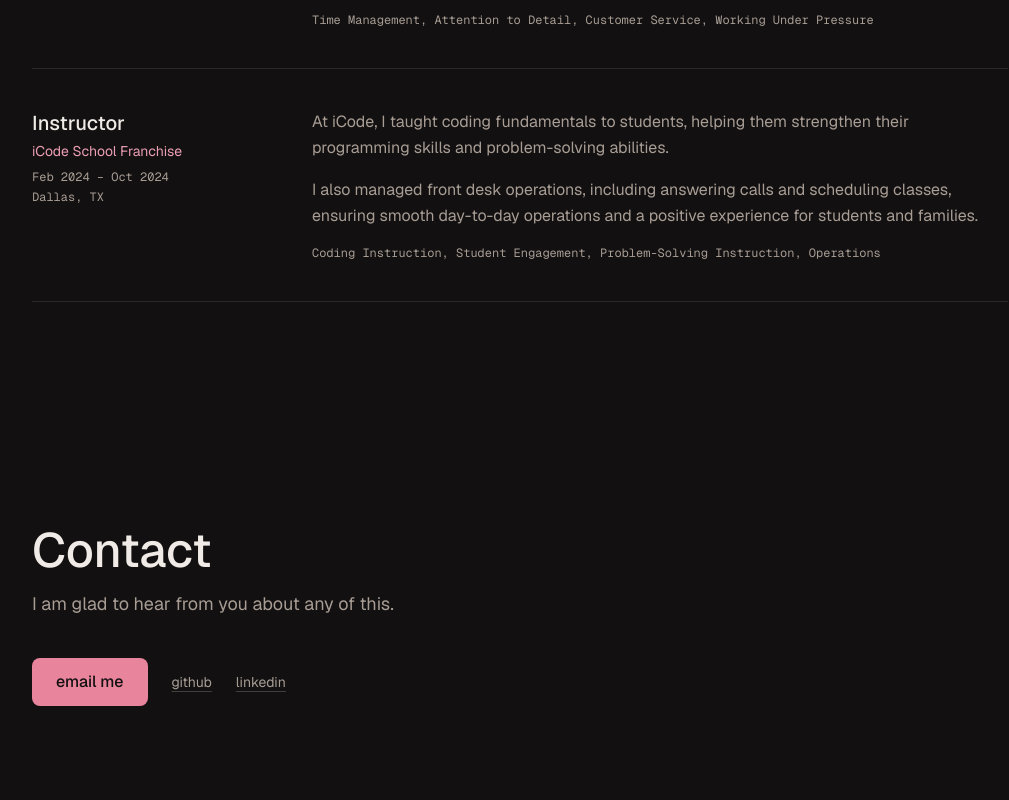
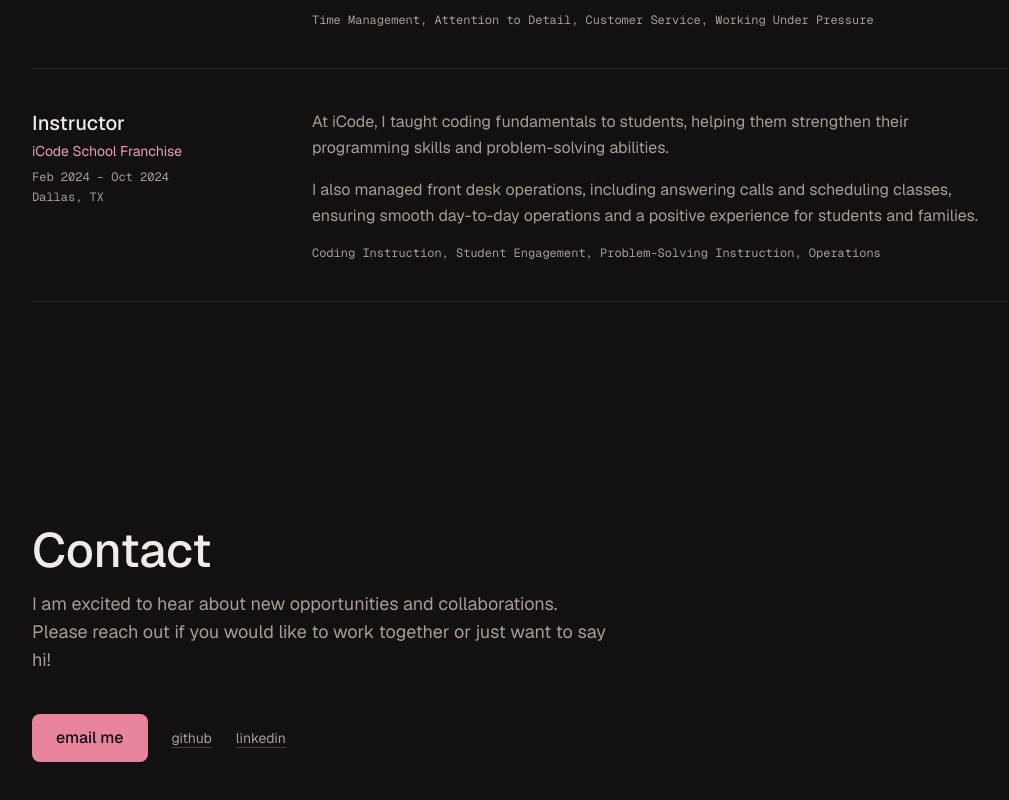
Before and after one commit to aparnabalaji07/portfolio, a Next.js app: page / in a window 1280 px wide. Shown: the part 3904-4704 px from the top of the page, without its empty margins (120-1129 px from the left). Built offline with nearby package versions, Linux system fonts and the light colour scheme.

Commit message:
fix: edited contact text

```diff
--- a/src/components/Contact.js
+++ b/src/components/Contact.js
@@ -10,7 +10,9 @@ export default function Contact() {
             Contact
           </h2>
           <p className="text-muted text-lg mt-4 max-w-xl">
-            I am glad to hear from you about any of this.
+            I am excited to hear about new opportunities and collaborations.
+            Please reach out if you would like to work together or just want to
+            say hi!
           </p>
 
           <div className="flex flex-wrap items-center gap-6 mt-10">
```
